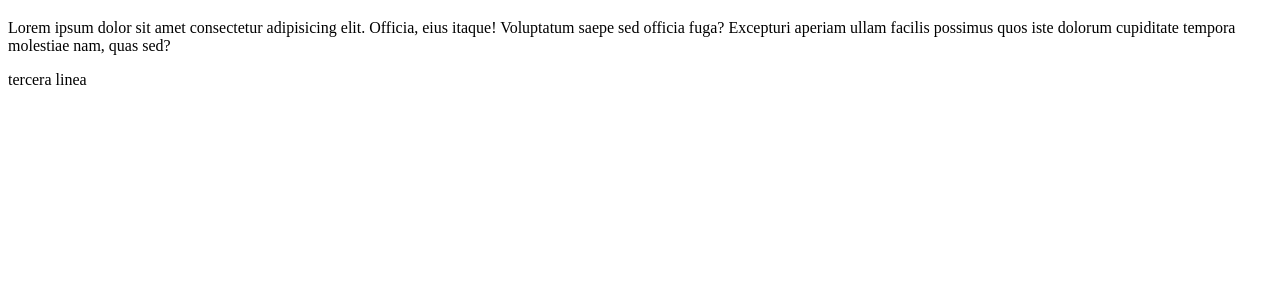
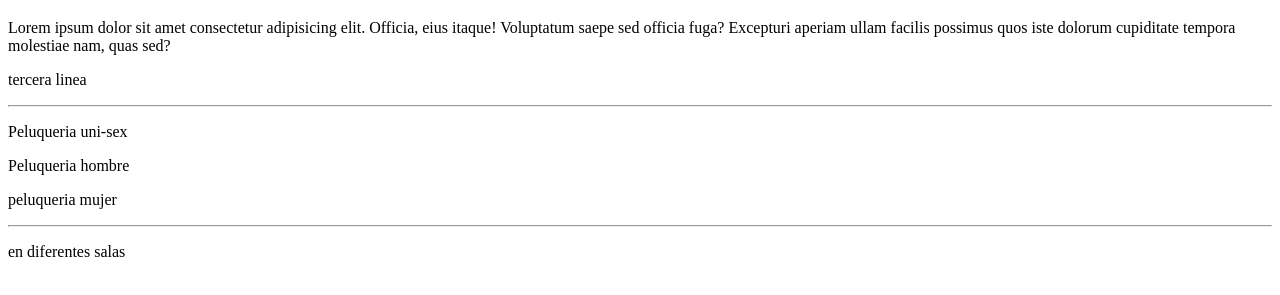
Before and after one commit to Quique1992/peluqueria, a plain HTML site: page index.html in a window 1280 px wide. Shown: the part 61-356 px from the top of the page. Drawn offline with Linux system fonts and the light colour scheme.

Commit message:
clasificacion

```diff
--- a/index.html
+++ b/index.html
@@ -9,5 +9,11 @@
     <h1>Hola wapo</h1>
     <p>Lorem ipsum dolor sit amet consectetur adipisicing elit. Officia, eius itaque! Voluptatum saepe sed officia fuga? Excepturi aperiam ullam facilis possimus quos iste dolorum cupiditate tempora molestiae nam, quas sed?</p>
     <p>tercera linea</p>
+    <hr>
+    <p>Peluqueria uni-sex</p>
+    <p>Peluqueria hombre</p>
+    <p>peluqueria mujer</p>
+    <hr>
+    <p>en diferentes salas</p>
 </body>
 </html>
```
